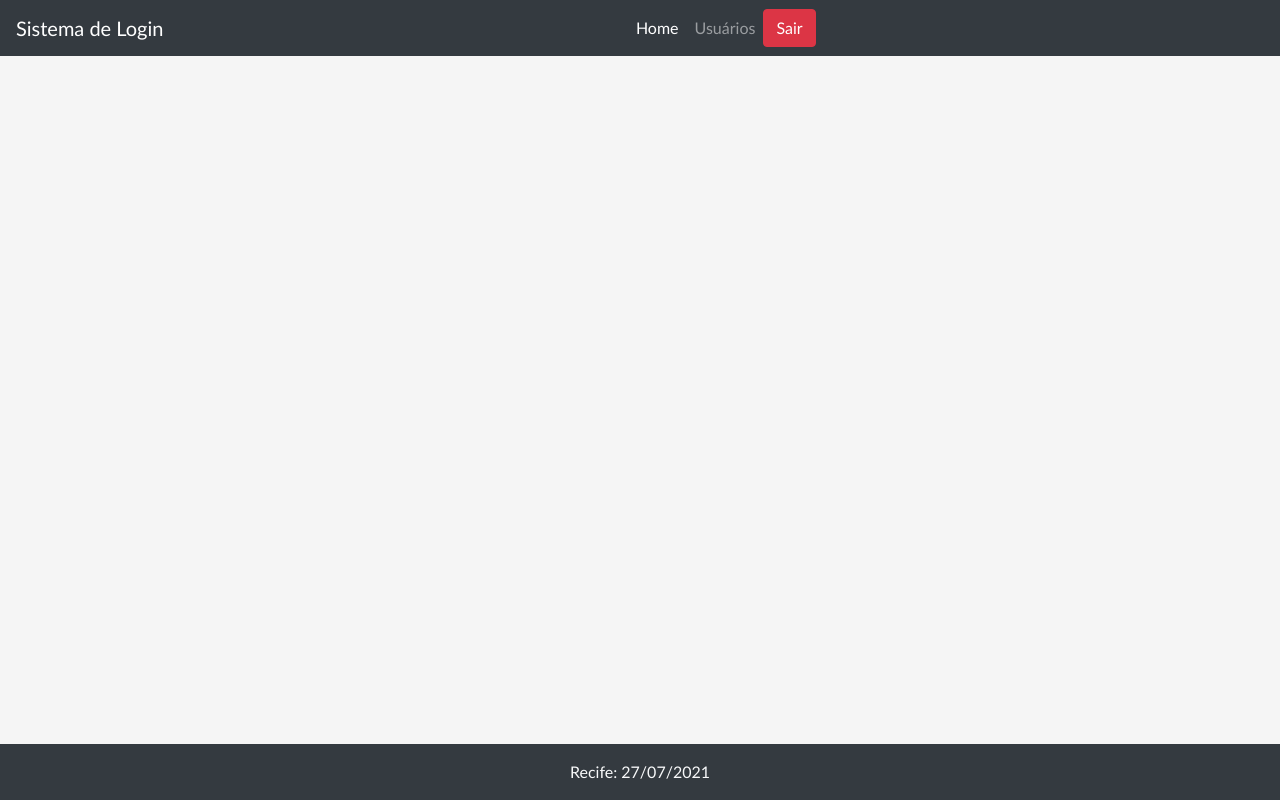
After one commit to Italo-Roberto/LoginPHP, a PHP site: the page made by views/footer.php in a window 1280 px wide. The commit adds this page. Run offline with PHP 8.4, Linux system fonts and the light colour scheme; the template is opened without the code that fills it, so the values that code supplies are empty.

Commit message:
Adicionada estilização de formulários da página de login e painel inicial. Além de inserção de estilo para plano de fundo, páginação de de header e footer

```diff
--- a/cadastro.php
+++ b/cadastro.php
@@ -1,6 +1,7 @@
 <?php
 
 include('conexao.php');
+$pagina = "Cadastro";
 
 $usuario = ($_POST['usuario']);
 $senha = ($_POST['senha']);
@@ -20,7 +21,7 @@ if ($resultado_consulta) {
     <meta charset="utf-8">
     <meta name="viewport" content="width=device-width, initial-scale=1, shrink-to-fit=no">
     <link rel="stylesheet" href="https://stackpath.bootstrapcdn.com/bootstrap/4.1.3/css/bootstrap.min.css" integrity="sha384-MCw98/SFnGE8fJT3GXwEOngsV7Zt27NXFoaoApmYm81iuXoPkFOJwJ8ERdknLPMO" crossorigin="anonymous">
-    <title>Login PHP - Página de Cadastro</title>
+    <title>Login PHP - <?= $pagina ?></title>
   </head>
 
   <body>
--- /dev/null
+++ b/public/css/estilo.css
@@ -0,0 +1,4 @@
+body{
+    font-family: 'Gill Sans', 'Gill Sans MT', Calibri, 'Trebuchet MS', sans-serif;
+    background: whitesmoke;
+}
--- /dev/null
+++ b/views/footer.php
@@ -0,0 +1,14 @@
+    <?php
+        $dataAtual = date('d/m/Y');
+    ?>
+
+    <footer class="w-100 p-3 fixed-bottom bg-dark text-light text-center">
+        Recife: <?= $dataAtual ?>
+    </footer>
+
+    <script src="https://code.jquery.com/jquery-3.3.1.slim.min.js" integrity="sha384-q8i/X+965DzO0rT7abK41JStQIAqVgRVzpbzo5smXKp4YfRvH+8abtTE1Pi6jizo" crossorigin="anonymous"></script>
+    <script src="https://cdnjs.cloudflare.com/ajax/libs/popper.js/1.14.3/umd/popper.min.js" integrity="sha384-ZMP7rVo3mIykV+2+9J3UJ46jBk0WLaUAdn689aCwoqbBJiSnjAK/l8WvCWPIPm49" crossorigin="anonymous"></script>
+    <script src="https://stackpath.bootstrapcdn.com/bootstrap/4.1.3/js/bootstrap.min.js" integrity="sha384-ChfqqxuZUCnJSK3+MXmPNIyE6ZbWh2IMqE241rYiqJxyMiZ6OW/JmZQ5stwEULTy" crossorigin="anonymous"></script>
+  </body>
+
+</html>
--- /dev/null
+++ b/views/header.php
@@ -0,0 +1,33 @@
+<!DOCTYPE html>
+<html lang="pt-br">
+
+<head>
+    <meta charset="utf-8">
+    <meta name="viewport" content="width=device-width, initial-scale=1, shrink-to-fit=no">
+    <link rel="stylesheet" href="https://stackpath.bootstrapcdn.com/bootstrap/4.1.3/css/bootstrap.min.css" integrity="sha384-MCw98/SFnGE8fJT3GXwEOngsV7Zt27NXFoaoApmYm81iuXoPkFOJwJ8ERdknLPMO" crossorigin="anonymous">
+    <link rel="stylesheet" href="public/css/estilo.css">
+    <title>Login PHP - <?= $pagina ?></title>
+</head>
+
+<body>
+    <nav class="navbar navbar-expand-lg navbar-dark bg-dark">
+        <a class="navbar-brand" href="#">Sistema de Login</a>
+        <button class="navbar-toggler" type="button" data-toggle="collapse" data-target="#navbarNav" aria-controls="navbarNav" aria-expanded="false" aria-label="Toggle navigation">
+            <span class="navbar-toggler-icon"></span>
+        </button>
+        <div class="collapse navbar-collapse" id="navbarNav">
+            <ul class="navbar-nav mx-auto">
+                <li class="nav-item active">
+                    <a class="nav-link" href="painel.php">Home <span class="sr-only">(current)</span></a>
+                </li>
+                <li class="nav-item">
+                    <a class="nav-link" href="#">Usuários</a>
+                </li>
+                <li class="nav-item d-flex align-items-center text-white-50">
+                    <div class="form-data">
+                        <a class="btn btn-danger" href="logout.php">Sair</a>
+                    </div>
+                </li>
+            </ul>
+        </div>
+    </nav>
```
Also changed, not shown: index.php (+19 -13 lines), painel.php (+13 -26 lines).
